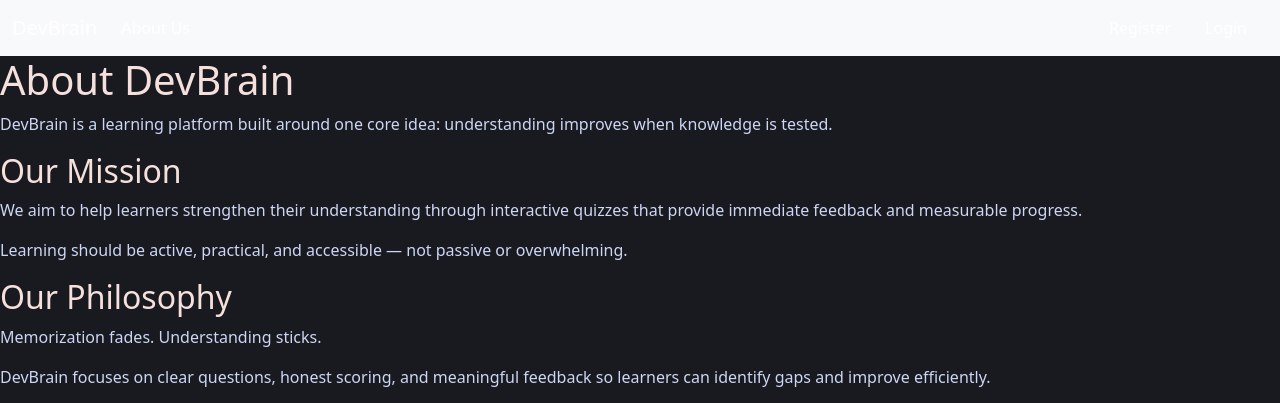
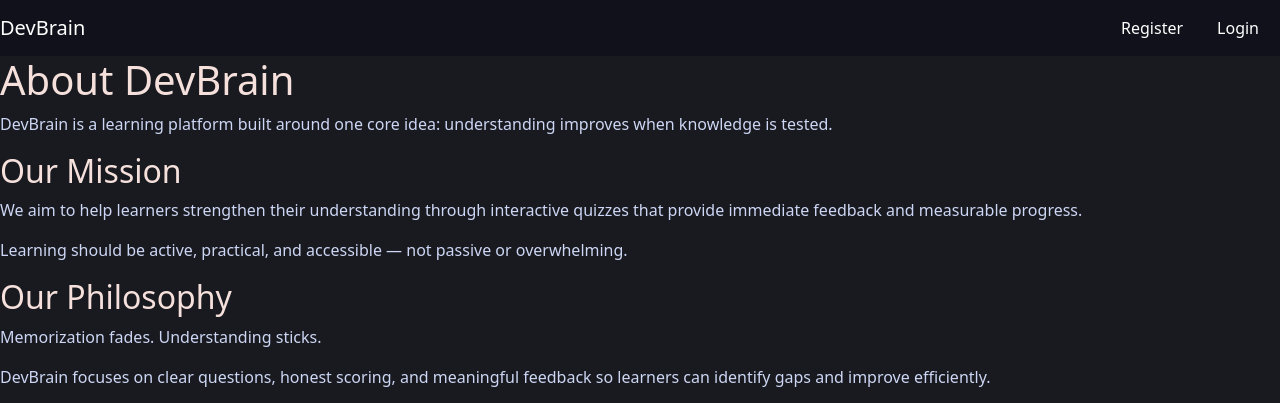
Before and after one commit to RichardOyelowo/DevBrain, a Flask app: page /about in a window 1280 px wide. Shown: the top 403 px of the page. Run offline with Flask 3, Linux system fonts and the light colour scheme.

Commit message:
updated layout

```diff
--- a/templates/layout.html
+++ b/templates/layout.html
@@ -16,8 +16,7 @@
     <body>
         <!--header/Navigation bar-->
         <header>
-            <nav class="navbar navbar-expand-lg bg-body-tertiary">
-            <div class="container-fluid">
+            <nav class="navbar text-white navbar-expand-lg">
                 <a class="navbar-brand" href="{{ url_for('index') }}">DevBrain</a>
 
                  <!-- Toggler for mobile -->
@@ -32,7 +31,6 @@
                             <li class="nav-item"><a class="nav-link" href="{{ url_for('quiz') }}">Quiz</a></li>
                             <li class="nav-item"><a class="nav-link" href="{{ url_for('history') }}">History</a></li>
                         {% endif %}
-                        <li class="nav-item"><a class="nav-link" href="{{ url_for('about') }}">About Us</a></li>
                     </ul>
 
                     <!-- Right Navigation Links -->
@@ -47,7 +45,6 @@
                         </ul>
                     {% endif %}
                 </div>
-            </div>
             </nav>
         </header>
 
```
